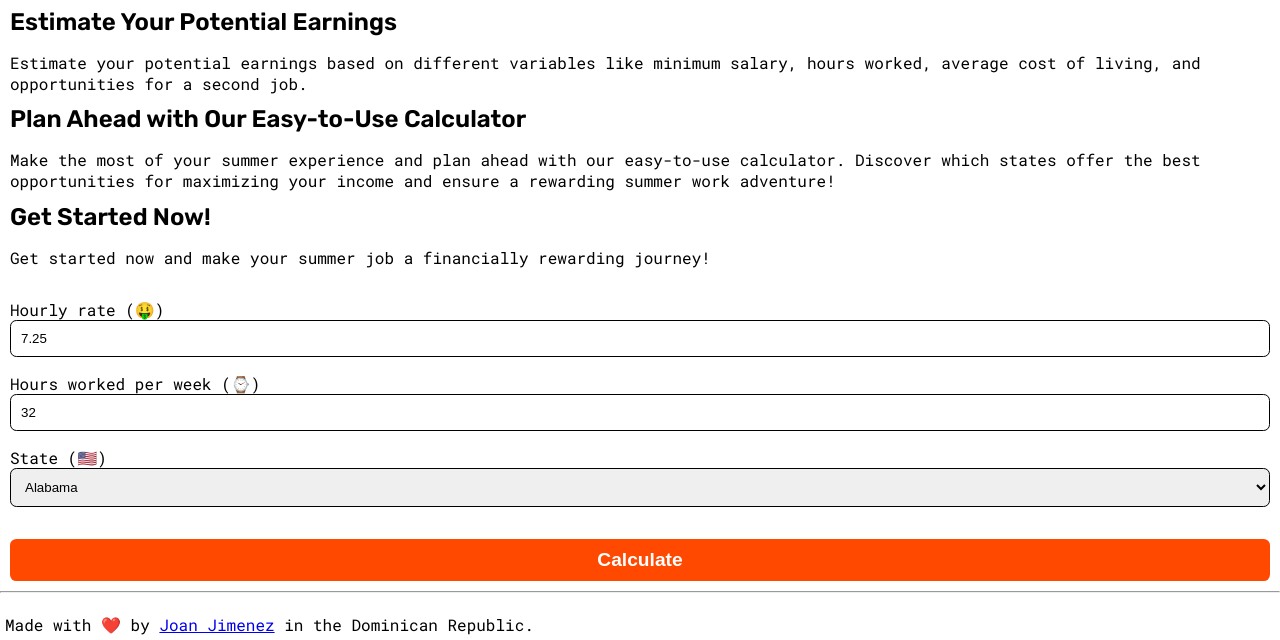
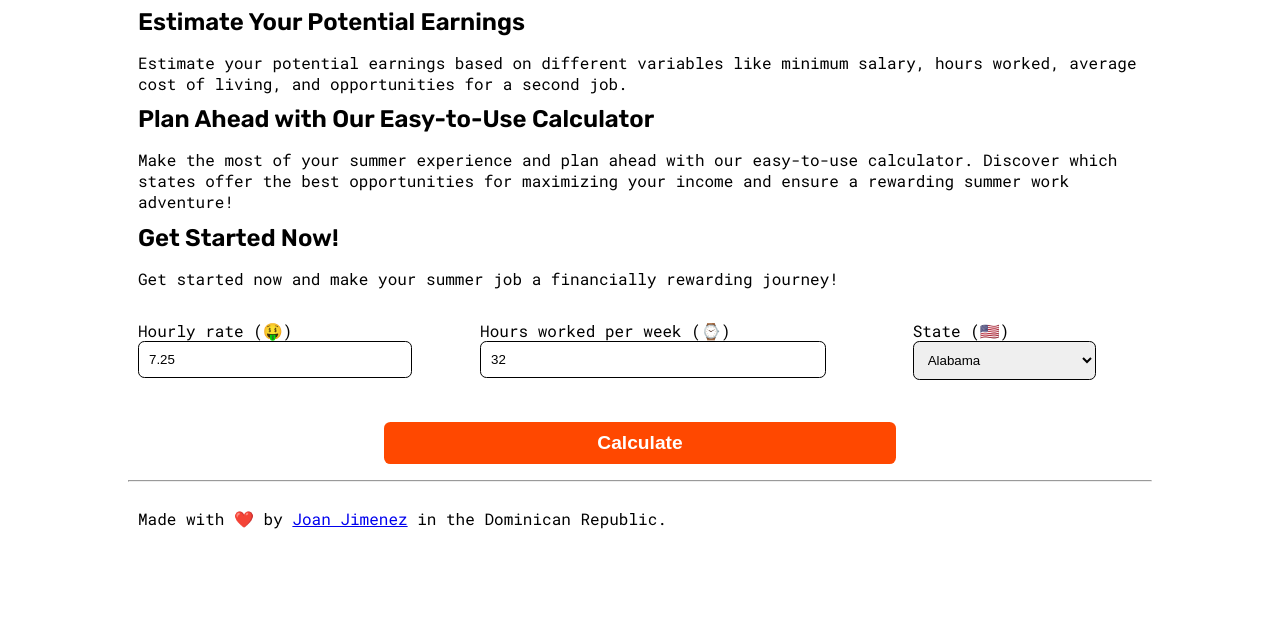
Before and after one commit to joajimenez/summer_job_calculator, a plain HTML site: page index.html in a window 1280 px wide. Shown: the part 227-867 px from the top of the page. After the commit the page ends 800 px from the top, so only its background shows below. Drawn offline with Linux system fonts and the light colour scheme.

Commit message:
refactored desktop site

```diff
--- a/css/style.css
+++ b/css/style.css
@@ -51,7 +51,7 @@ h6 {
   font-family: 'Rubik', sans-serif;
 }
 
-.input-container {
+.input-group-container {
   padding: 10px;
   display: flex;
   flex-direction: column;
@@ -66,6 +66,11 @@ select {
   margin-bottom: 1rem;
 }
 
+.btn-container {
+  display: flex;
+  justify-content: center;
+}
+
 button {
   background-color: #ff4800;
   color: #ffffff;
@@ -76,15 +81,18 @@ button {
   border-radius: 0.4rem;
   font-weight: bolder;
   font-size: larger;
+  width: 80%;
 }
 
 .results-container {
   padding: 10px;
   display: flex;
   flex-direction: column;
+  margin-bottom: 1rem;
 }
 
 #disclaimer {
+  padding: 10px;
   margin-top: 1rem;
   font-size: 0.6rem;
   color: #b1b1b1c9;
@@ -102,6 +110,60 @@ button {
 }
 
 footer {
-  padding: 5px;
+  padding: 10px;
   margin-top: 1rem;
 }
+
+@media screen and (min-width: 768px) {
+  .container {
+    width: 80%;
+    display: flex;
+  }
+  .cta-text-container {
+    display: flex;
+
+    justify-content: space-evenly;
+  }
+  .input-group-container {
+    display: flex;
+    flex-direction: row;
+    justify-content: space-between;
+  }
+
+  input,
+  select {
+    width: 80%;
+  }
+
+  .results-container {
+    flex-direction: row;
+    justify-content: space-between;
+    border-radius: 1rem;
+  }
+
+  .btn-container {
+    display: flex;
+    flex-direction: column;
+    justify-content: space-between;
+    align-items: center;
+  }
+
+  .btn-container > #calcBtn {
+    width: 50%;
+    margin-bottom: 1rem;
+  }
+
+  .inputs-container-el {
+    display: flex;
+    flex-direction: row;
+    justify-content: space-between;
+  }
+
+  .results-container {
+    flex-direction: row;
+    justify-content: space-between;
+  }
+  #disclaimer {
+    margin-top: 0;
+  }
+}
--- a/index.html
+++ b/index.html
@@ -13,11 +13,11 @@
     <link rel="stylesheet" href="./css/style.css" />
   </head>
   <body>
-    <div class="container">
     <header class="header">
       <h1>SummerCash.</h1>
       <h2>The summer job earnings calculator.</h2>
     </header>
+    <div class="container">
       <div class="cta-text-container">
         <h1>Unlock Your Summer Earnings Potential!</h1>
         <p>
@@ -49,13 +49,39 @@
           >Estimate Your Earnings Now</a> -->
       </div>
 
-      <div class="input-container">
+      <div class="input-group-container">
+        <div class="input-group">
           <label for="rate">Hourly rate (🤑)</label>
           <input type="number" id="rate" placeholder="7.25" value="7.25" />
+        </div>
+        <div class="input-group">
           <label for="hours">Hours worked per week (⌚)</label>
           <input type="number" id="hours" placeholder="32" value="32" />
+        </div>
+        <div class="input-group">
           <label for="state">State (🇺🇸)</label>
           <select id="state"></select>
+        </div>
+
+        <!-- TODO: Add this later -->
+        <!-- <div class="input-group">
+          <label for="secondJob">Second job (💼)</label>
+          <select id="secondJob">
+            <option value="0">No</option>
+            <option value="1">Yes</option>
+          </select>
+        </div>
+        <div class="input-group">
+          <label for="secondJobHours">Hours per week (⌚)</label>
+          <input
+            type="number"
+            id="secondJobHours"
+            placeholder="10"
+            value="10"
+          />
+        </div> -->
+      </div>
+      <div class="btn-container">
         <button id="calcBtn">Calculate</button>
       </div>
       <div class="results-container hidden">
@@ -101,14 +127,14 @@
               >$</span
             >
           </p>
-
+          <div class="disclaimer-container">
             <ul id="disclaimer">
               Disclaimer:
               <li>
-              The calculations on this website are estimates based on tax rates
-              as of January 2023 and data from the internet. These rates are
-              subject to change, so please check the IRS website for the latest
-              information.
+                The calculations on this website are estimates based on tax
+                rates as of January 2023 and data from the internet. These rates
+                are subject to change, so please check the IRS website for the
+                latest information.
               </li>
               <li>
                 Our calculator does not consider both 401(k) and IRA deductions
@@ -121,14 +147,14 @@
             </ul>
           </div>
         </div>
+      </div>
       <hr />
-    </div>
-
       <footer>
         Made with ❤️ by
-      <a href="https://github.com/joajimenez">Joan Jimenez</a> in the Dominican
-      Republic.
+        <a href="https://github.com/joajimenez">Joan Jimenez</a> in the
+        Dominican Republic.
       </footer>
+    </div>
 
     <script src="./js/app.js" type="module"></script>
   </body>
```
Lines whose indentation alone changed are shown as unchanged.
